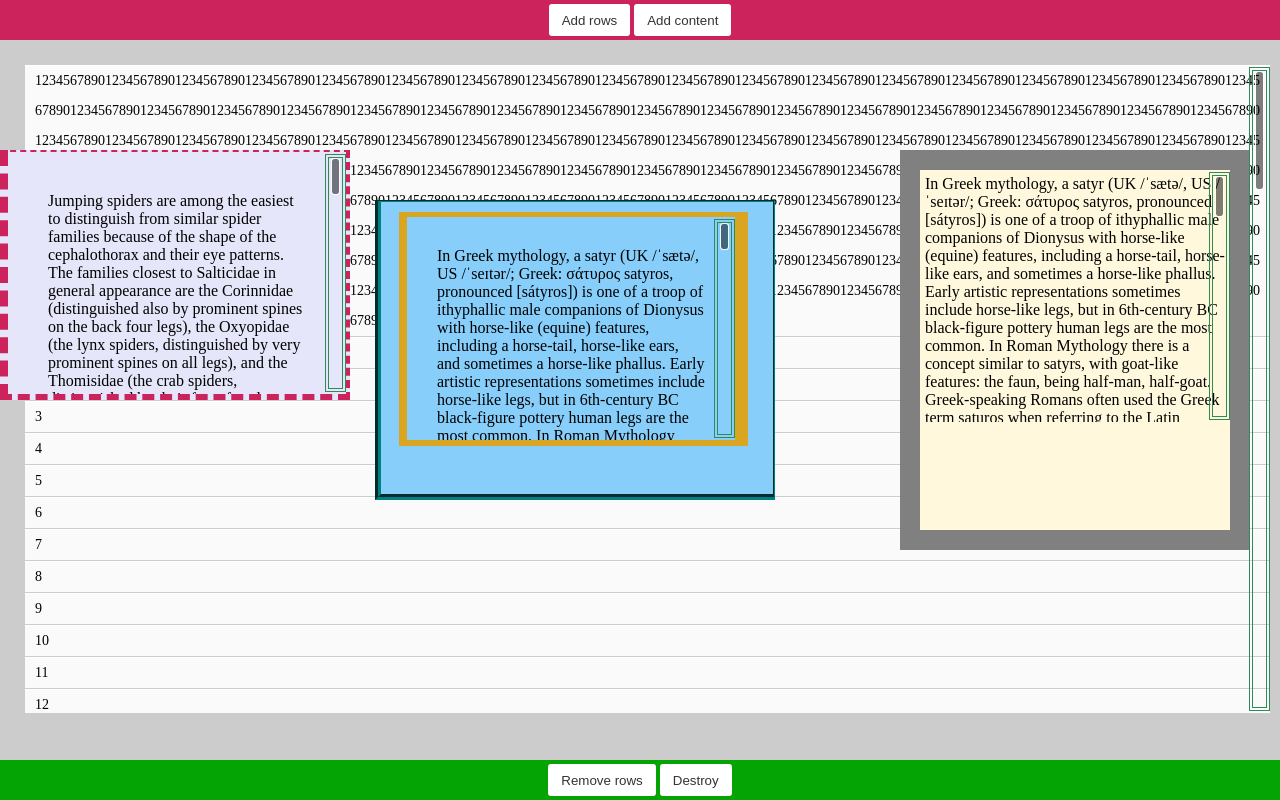
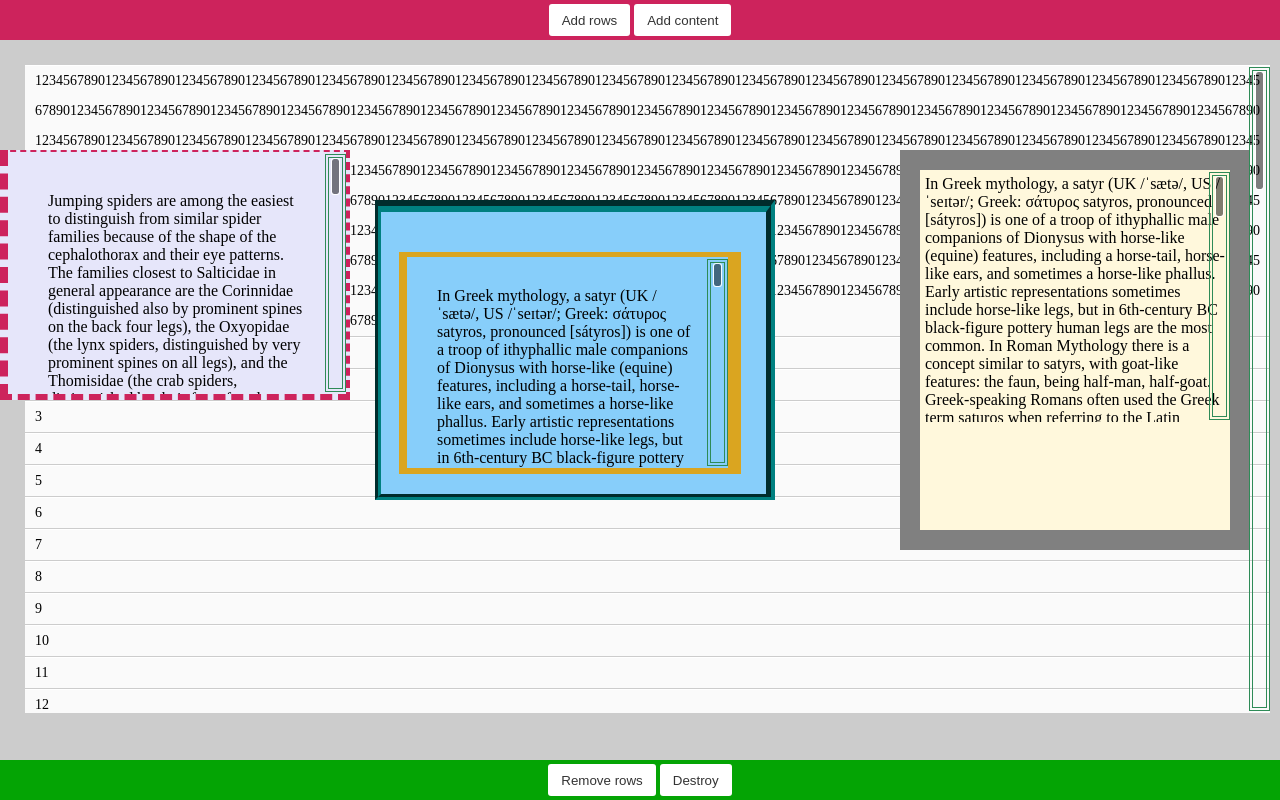
Before and after one commit to NickLargen/Styled-Scroll, a website: page demos/index.html in a window 1280 px wide. Drawn offline with Linux system fonts and the light colour scheme.

Commit message:
Fix incorrect FF track height when not 100% height
Moved from using translate to margins because the track is absolutely
positioned using top and bottom.

```diff
--- a/demos/styles.css
+++ b/demos/styles.css
@@ -115,10 +115,10 @@ button:hover {
     height: 300px;
     left: 375px;
     background: lightskyblue;
-    padding: 0 5px 0 8px;
+    padding: 5px 5px 0 8px;
     border-color: teal;
     border-style: groove;
-    border-width: 2px 2px 6px 6px;
+    border-width: 12px 9px 6px 6px;
 }
 
 #border-content {
@@ -127,7 +127,8 @@ button:hover {
     border-width: 5px 13px 6px 8px;
     height: 80%;
     padding: 30px;
-    margin: 10px 20px 0 10px;
+    top: 20px;
+    margin: 15px 20px 0 10px;
 }
 
 
--- a/src/styled-scroll.js
+++ b/src/styled-scroll.js
@@ -554,8 +554,8 @@
 				}
 			}
 
-			var availableTrackHeight = self._calculateAvailableTrackHeight(clientHeight);
-			if (!self._options.sameDimensions) self._translateTrack();
+			if (!self._options.sameDimensions) self._positionTrack();
+			var availableTrackHeight = self._calculateAvailableTrackHeight();
 
 			var thumbHeight = availableTrackHeight * clientHeight / scrollHeight;
 			//A quick benchmark showed Math.max performance to be worse than an if statement on IE11
@@ -570,52 +570,41 @@
 			self._updateThumbPosition();
 		},
 
-		// The height the thumb is allowed to occupy
-		_calculateAvailableTrackHeight: function (clientHeight) {
-			var availableTrackHeight;
-			var trackCompStyle = getComputedStyle(this._track);
-			var thumbCompStyle = getComputedStyle(this._thumb);
+		_positionTrack: function () {
+			var self = this;
+			var parent = self._scrollElement.parentNode;
+			if (!parent) return;
 
-			if (this._options.sameClientHeight) {
-				availableTrackHeight = this._track.clientHeight;
-			} else {
-				var trackTop = getStyleFloat(trackCompStyle.top);
-				var trackBottom = getStyleFloat(trackCompStyle.bottom);
-				var borderTop = getStyleFloat(trackCompStyle.borderTopWidth);
-				var borderBottom = getStyleFloat(trackCompStyle.borderBottomWidth);
+			if (!self._options.sameClientWidth) {
+				var parentCompStyle = getComputedStyle(parent);
+				var scrollCompStyle = getComputedStyle(self._scrollElement);
 
-				this._track.style.height = clientHeight - trackTop - trackBottom + 'px';
-				availableTrackHeight = clientHeight - trackTop - borderTop - trackBottom - borderBottom;
+				// Translate the scrollbar from the right of the parent div to the right of the scrolled div
+				var rightOffset = getStyleFloat(scrollCompStyle.right) + getStyleFloat(scrollCompStyle.marginRight) + getStyleFloat(parentCompStyle.paddingRight) + getStyleFloat(scrollCompStyle.borderRightWidth);
+
+				self._track.style.marginRight = rightOffset + 'px';
 			}
 
-			availableTrackHeight -= getStyleFloat(thumbCompStyle.top) + getStyleFloat(thumbCompStyle.bottom);
+			if (!self._options.sameClientHeight) {
+				var topOffset = self._scrollElement.offsetTop + self._scrollElement.clientTop
+				self._track.style.marginTop = topOffset + 'px';
+
+				var bottomOffset = parent.clientHeight - topOffset - self._scrollElement.clientHeight;
+				self._track.style.marginBottom = bottomOffset + 'px';
+			}
+		},
+
+		// The height the thumb is allowed to occupy
+		_calculateAvailableTrackHeight: function () {
+			var availableTrackHeight = this._track.clientHeight;
+
+			var trackCompStyle = getComputedStyle(this._track);
 			availableTrackHeight -= getStyleFloat(trackCompStyle.paddingTop) + getStyleFloat(trackCompStyle.paddingBottom);
 
+			var thumbCompStyle = getComputedStyle(this._thumb);
+			availableTrackHeight -= getStyleFloat(thumbCompStyle.top) + getStyleFloat(thumbCompStyle.bottom);
+
 			return availableTrackHeight;
-		},
-
-		_translateTrack: function () {
-			var parent = this._scrollElement.parentNode;
-			if (!parent) return;
-			var parentCompStyle = getComputedStyle(parent);
-
-			var scrollCompStyle = getComputedStyle(this._scrollElement);
-			var translation = '';
-
-			if (!this._options.sameClientWidth) {
-				// Translate the scrollbar from the right of the parent div to the right of the scrolled div
-				var rightOffset = getStyleFloat(scrollCompStyle.right) + getStyleFloat(scrollCompStyle.borderRightWidth) + getStyleFloat(scrollCompStyle.marginRight) + getStyleFloat(parentCompStyle.paddingRight);
-
-				translation += 'translateX(' + -1 * rightOffset + 'px)';
-			}
-
-			if (!this._options.sameClientHeight) {
-				var topOffset = getStyleFloat(scrollCompStyle.top) + getStyleFloat(scrollCompStyle.borderTopWidth) + getStyleFloat(scrollCompStyle.marginTop) + getStyleFloat(parentCompStyle.paddingTop);
-
-				translation += 'translateY(' + topOffset + 'px)';
-			}
-
-			if (translation) this._track.style[transformPrefixed] = translation;
 		},
 
 		// Calculate the percentage that the element is currently scrolled and multiply it by the length the thumb can scroll
```
